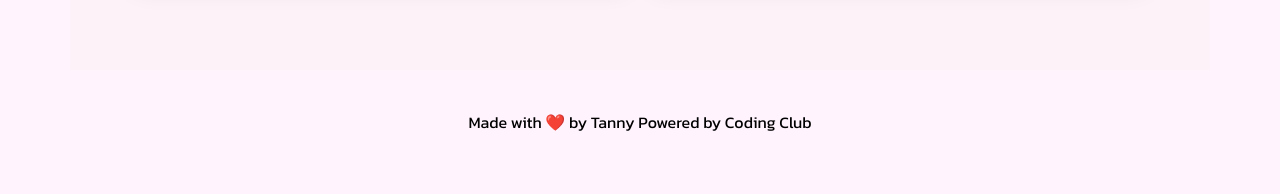
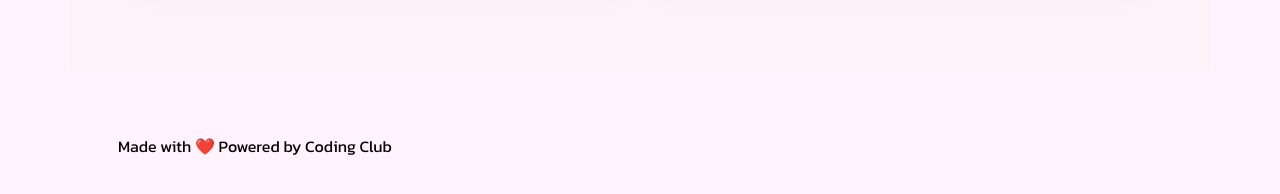
Before and after one commit to Paphawin130/kptvote, a Next.js app: page / in a window 1280 px wide. Shown: the part 1888-2082 px from the top of the page. Before the commit the page ends 2038 px from the top, so only its background shows below. Built offline with nearby package versions, Linux system fonts and the light colour scheme.

Commit message:
Update Footer.js

```diff
--- a/components/Footer.js
+++ b/components/Footer.js
@@ -1,9 +1,10 @@
 export const FooterComponent = () => {
     return (
         <>
-            <div className="">
-                <footer className="page-footer text-black font-small blue pt-4 text-light">
-                    <div className="footer-copyright text-center py-3">Made with ❤️ by Tanny Powered by Coding Club
+            <div className="mx-auto container flex flex-col sm:flex-row justify-between py-4 px-4 gap-1 sm:gap-0 text-sm sm:text-base whitespace-nowrap 2xl:px-0">
+                <footer className="p-6 bg-white/5 text-sm sm:text-base flex flex-col md:flex-row md:justify-between text-black page-footer  font-small blue pt-4 text-light">
+                    <div className="footer-copyright text-center py-3">
+                        <p className="text-center sm:text-left text-black/100">Made with ❤️ Powered by Coding Club</p>
                     </div>
                 </footer>
             </div>
```
